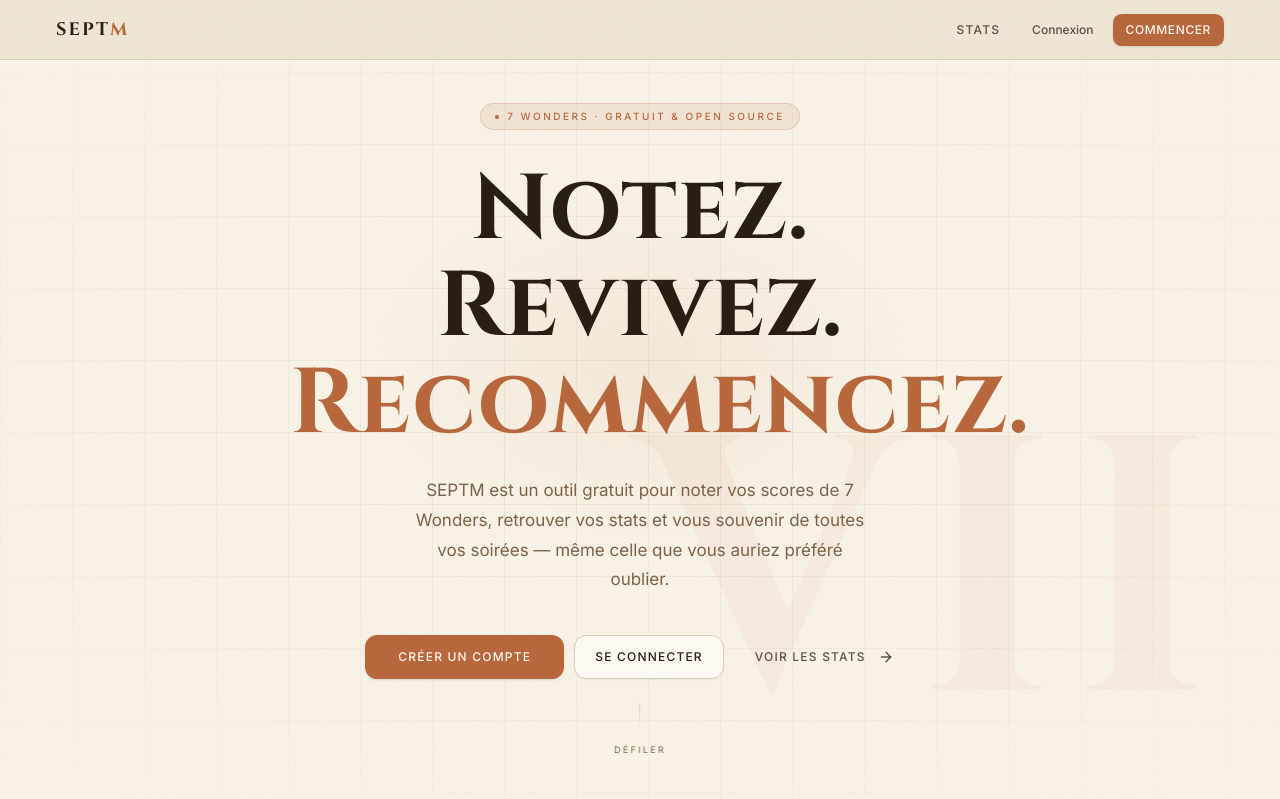
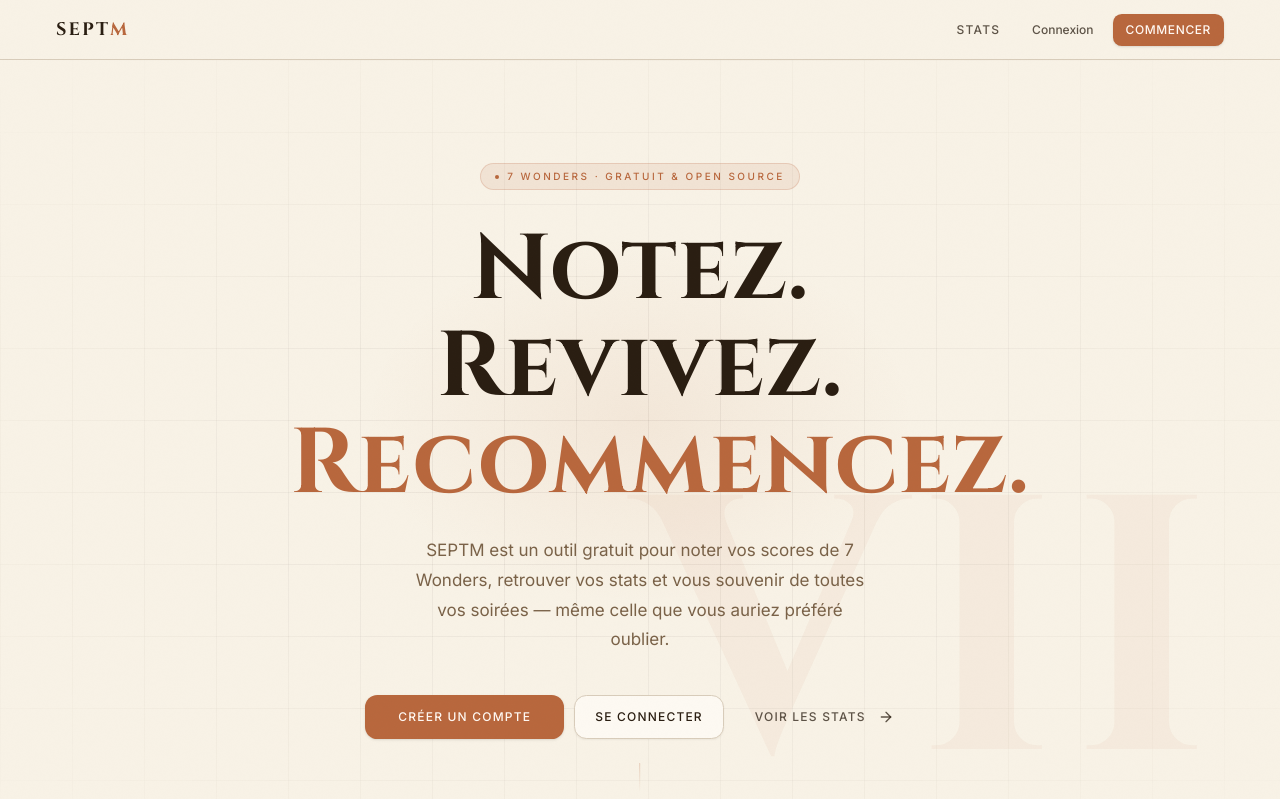
Before and after one commit to Coyls/septm-app, a Next.js app: page / in a window 1280 px wide. Shown: the top 799 px of the page. Built offline with nearby package versions, Linux system fonts and the light colour scheme; no server answers.

Commit message:
refactor(public): navbar

```diff
--- a/src/app/(public)/page.tsx
+++ b/src/app/(public)/page.tsx
@@ -1,6 +1,6 @@
 import "./landing.css";
 
-import { LandingNav } from "@/app/components/landing/LandingNav";
+import { PublicNav } from "@/components/layout/PublicNav";
 import { LandingHero } from "@/app/components/landing/LandingHero";
 import { LandingStats } from "@/app/components/landing/LandingStats";
 import { LandingFeatures } from "@/app/components/landing/LandingFeatures";
@@ -14,7 +14,7 @@
     <div className="lp">
       <div className="lp-grain" aria-hidden />
 
-      <LandingNav />
+      <PublicNav />
       <LandingHero />
       <LandingStats />
       <LandingFeatures />
--- a/src/app/components/landing/LandingNav.tsx
+++ /dev/null
@@ -1,43 +0,0 @@
-import Link from "next/link";
-
-import { buttonVariants } from "@/components/ui/button";
-import { cn } from "@/lib/utils";
-
-export function LandingNav() {
-  return (
-    <nav className="lp-nav lp-f1">
-      <Link href="/" className="lp-nav-logo">
-        SEPT<em>M</em>
-      </Link>
-      <div className="lp-nav-right">
-        <Link
-          href="/statistics"
-          className={cn(
-            buttonVariants({ variant: "ghost", size: "sm" }),
-            "text-xs tracking-widest uppercase hidden sm:inline-flex",
-          )}
-        >
-          Stats
-        </Link>
-        <Link
-          href="/auth/signin"
-          className={cn(
-            buttonVariants({ variant: "ghost", size: "sm" }),
-            "text-xs",
-          )}
-        >
-          Connexion
-        </Link>
-        <Link
-          href="/auth/signup"
-          className={cn(
-            buttonVariants({ size: "sm" }),
-            "text-xs tracking-wider uppercase",
-          )}
-        >
-          Commencer
-        </Link>
-      </div>
-    </nav>
-  );
-}
--- a/src/components/layout/PublicNav.tsx
+++ b/src/components/layout/PublicNav.tsx
@@ -1,11 +1,16 @@
+"use client";
+
 import Link from "next/link";
 
 import { buttonVariants } from "@/components/ui/button";
+import { useMe } from "@/lib/query/hooks/useAuth";
 import { cn } from "@/lib/utils";
 
 export function PublicNav() {
+  const { data, isLoading } = useMe();
+
   return (
-    <nav className="sticky top-0 z-50 h-[60px] flex items-center justify-between px-[clamp(20px,5vw,56px)] border-b border-border bg-background/90 backdrop-blur-[16px] [-webkit-backdrop-filter:blur(16px)]">
+    <nav className="sticky top-0 z-50 h-[60px] flex items-center justify-between px-[clamp(20px,5vw,56px)] border-b border-border bg-background/90 backdrop-blur-lg [-webkit-backdrop-filter:blur(16px)]">
       <Link
         href="/"
         className="font-heading text-[18px] font-bold tracking-[0.12em] text-foreground no-underline"
@@ -22,6 +27,19 @@
         >
           Stats
         </Link>
+        {!isLoading && (
+          data ? (
+            <Link
+              href="/dashboard"
+              className={cn(
+                buttonVariants({ size: "sm" }),
+                "text-xs tracking-wider uppercase",
+              )}
+            >
+              Dashboard
+            </Link>
+          ) : (
+            <>
               <Link
                 href="/auth/signin"
                 className={cn(
@@ -40,6 +58,9 @@
               >
                 Commencer
               </Link>
+            </>
+          )
+        )}
       </div>
     </nav>
   );
```
Lines whose indentation alone changed are shown as unchanged.
